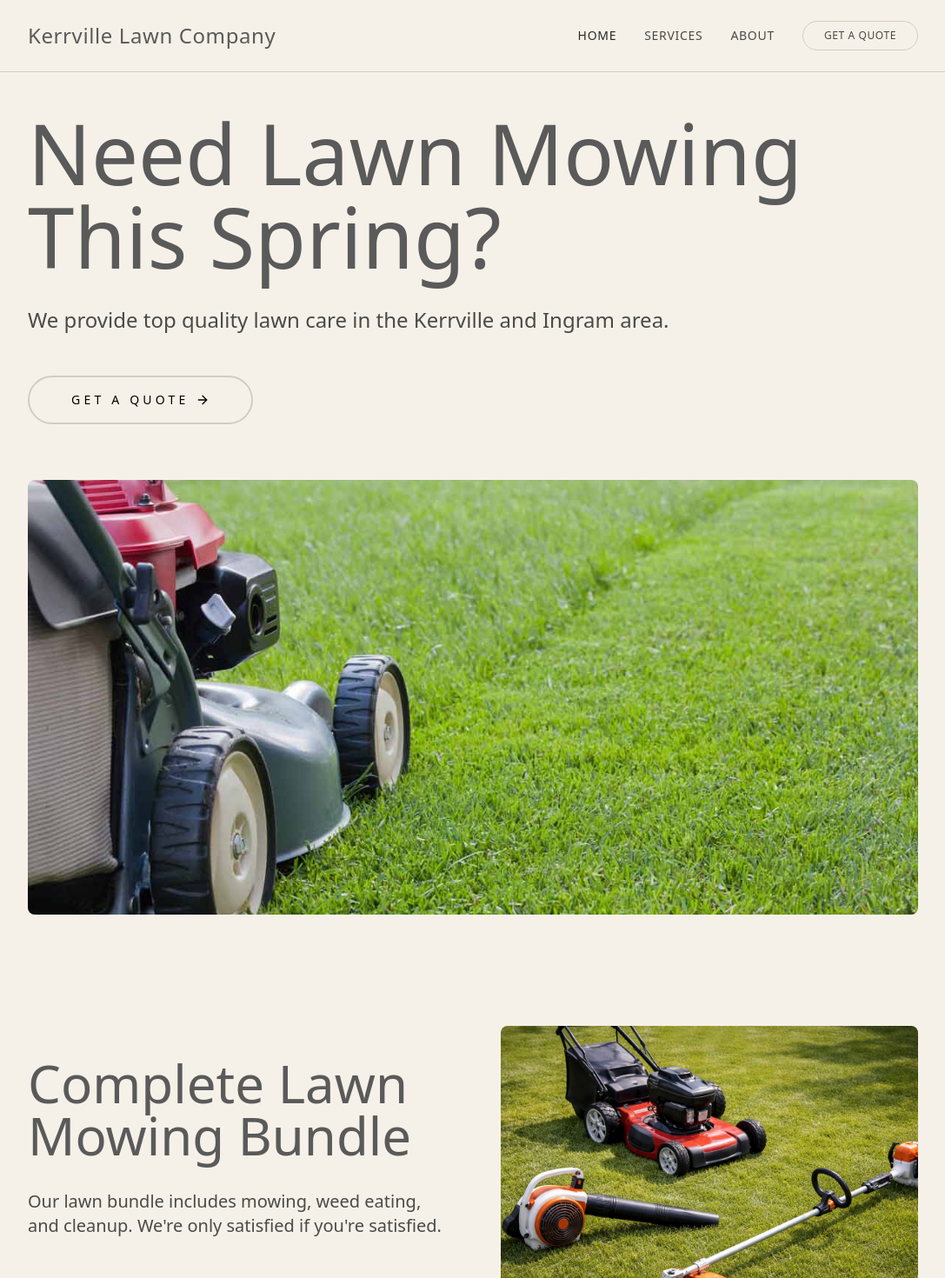
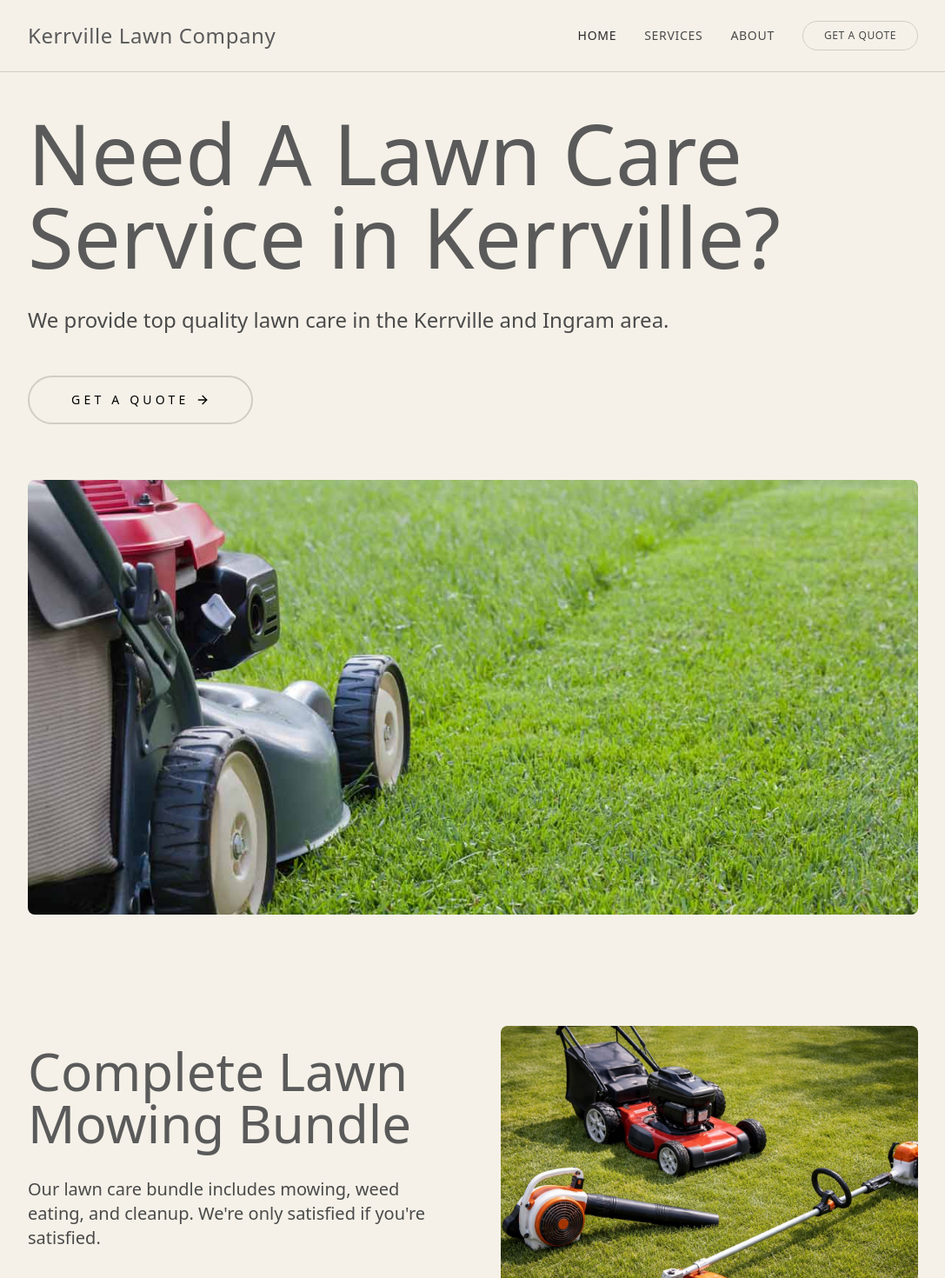
Before and after one commit to Acegreenberger/LawnCompany, a React (Vite) app: page / in a window 1280 px wide. Shown: the top 1470 px of the page at 87% size, without its empty margins (96-1183 px from the left). Built offline with nearby package versions, Linux system fonts and the light colour scheme; no server answers.

Commit message:
Update App.tsx
updated H1 tag to "Need A Lawn Care Service in Kerrville"

```diff
--- a/src/App.tsx
+++ b/src/App.tsx
@@ -19,7 +19,7 @@ function HomePage() {
       {/* Hero Section */}
       <section className="min-h-screen flex flex-col justify-center items-start px-8 md:px-16 lg:px-32 py-16 pt-32">
         <h1 className="text-6xl md:text-7xl lg:text-8xl font-extralight text-[#5a5a5a] mb-8 leading-tight">
-          Need Lawn Mowing This Spring?
+          Need A Lawn Care Service in Kerrville?
         </h1>
         <p className="text-xl md:text-2xl text-[#4a4a4a] mb-12 max-w-3xl">
           We provide top quality lawn care in the Kerrville and Ingram area.
@@ -50,7 +50,7 @@ function HomePage() {
               Complete Lawn Mowing Bundle
             </h2>
             <p className="text-lg md:text-xl text-[#4a4a4a] mb-12 leading-relaxed">
-              Our lawn bundle includes mowing, weed eating, and cleanup. We're only satisfied if you're satisfied.
+              Our lawn care bundle includes mowing, weed eating, and cleanup. We're only satisfied if you're satisfied.
             </p>
             <button
               onClick={() => setIsContactModalOpen(true)}
```
